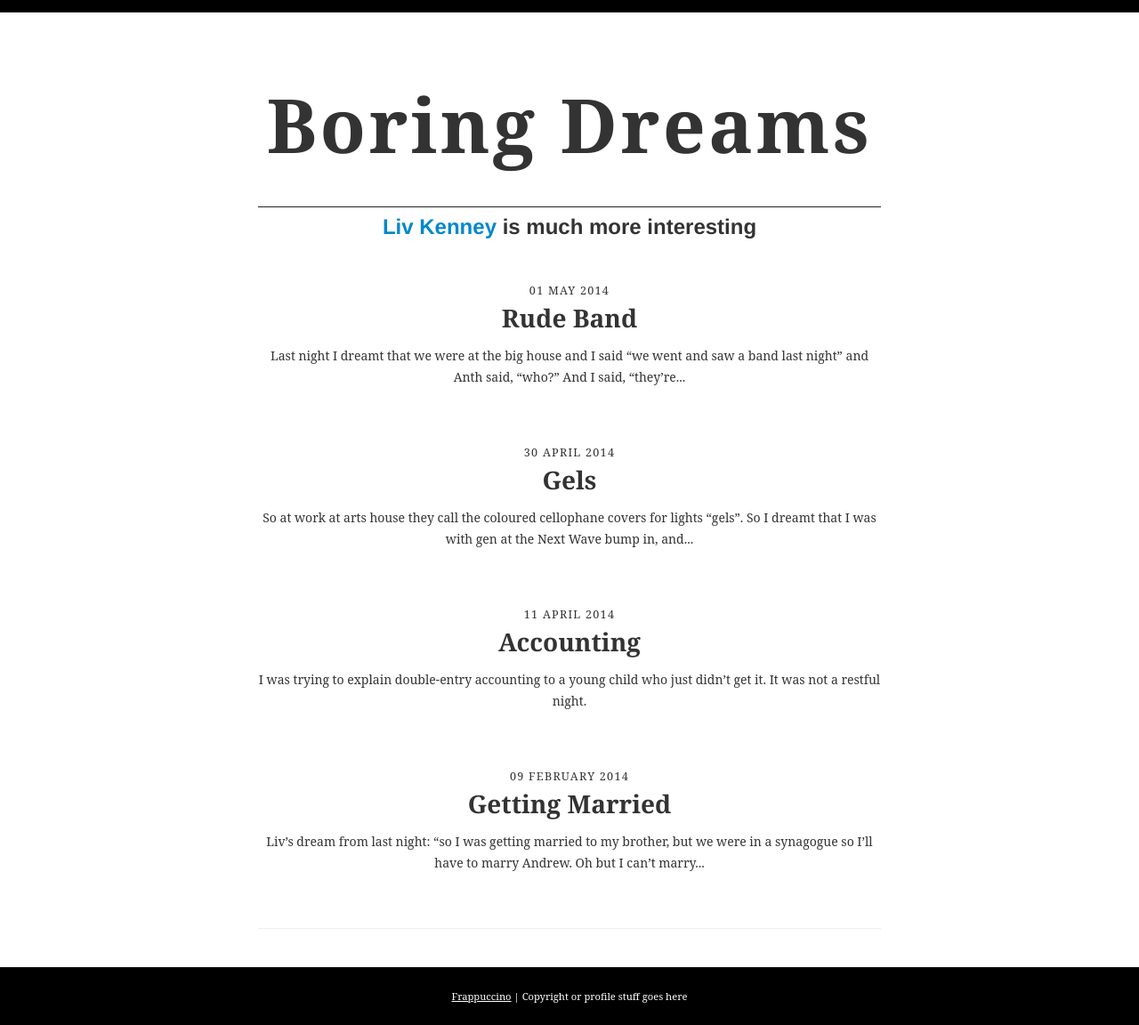
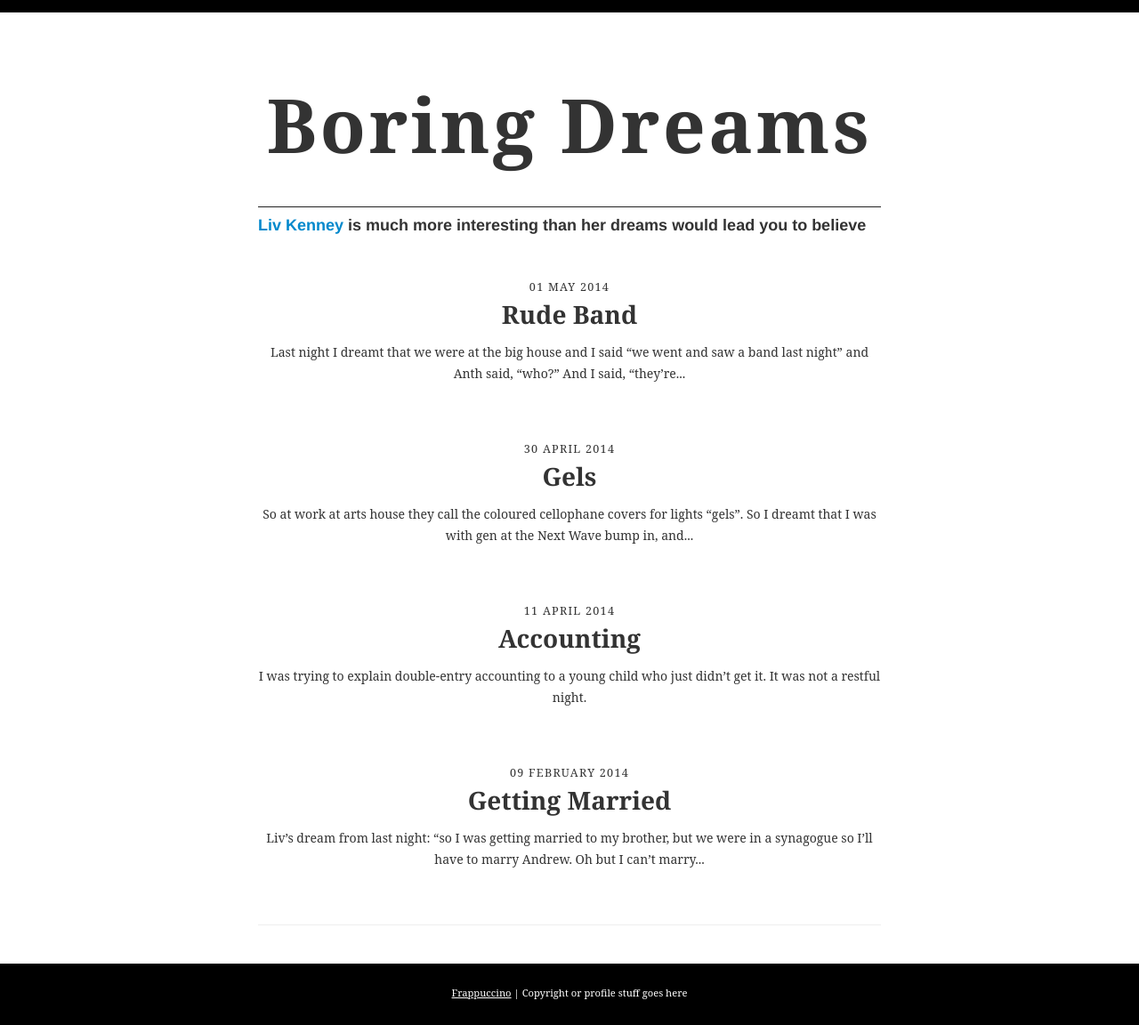
Before and after one commit to tristankenney/boringdreams, a Jekyll site: the page built from index.html, in a window 1280 px wide. Shown: the whole page at 89% size. Built offline with Jekyll 4.4.1, drawn with Linux system fonts in a browser that asks for light colours; some web fonts are replaced; the list of posts is cut into pages by our own code.

Commit message:
Updated subtitle

```diff
--- a/index.html
+++ b/index.html
@@ -10,7 +10,7 @@
     	<div class="row-fluid">
     		<section class="content">
     		  <h1>Boring Dreams</h1>
-          <h3><a href="http://twitter.com/livkenney">Liv Kenney</a> is much more interesting</h3>
+          <h4><a href="http://twitter.com/livkenney">Liv Kenney</a> is much more interesting than her dreams would lead you to believe</h4>
     		</section>
     		<ul class="entries">
     		{% for post in paginator.posts %}
```
Also changed, not shown: 1 other file.
